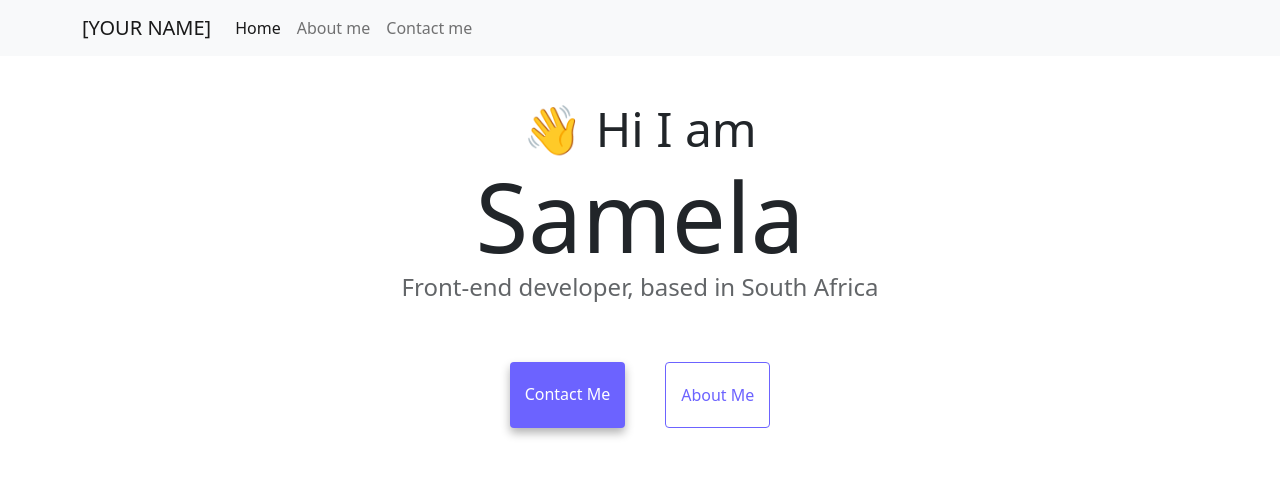
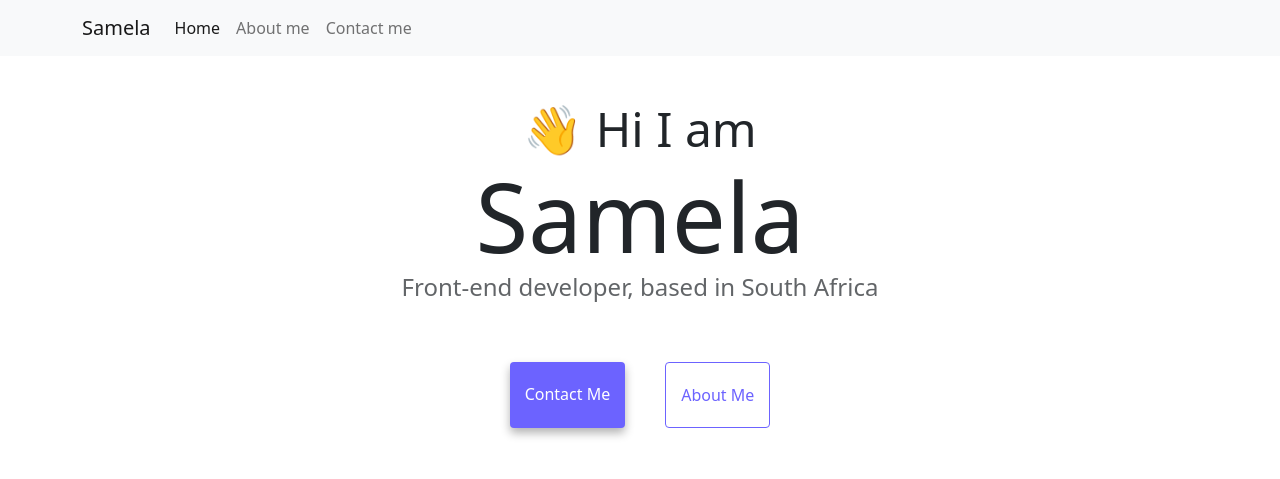
Before and after one commit to Samela1209/About-me, a plain HTML site: page index.html in a window 1280 px wide. Shown: the top 479 px of the page. Drawn offline with nearby package versions, Linux system fonts and the light colour scheme.

Commit message:
updated html

```diff
--- a/index.html
+++ b/index.html
@@ -17,7 +17,7 @@
 <body>
     <nav class="navbar navbar-expand-lg navbar-light bg-light fixed-top">
         <div class="container">
-            <a class="navbar-brand" href="index.html">[YOUR NAME]</a>
+            <a class="navbar-brand" href="index.html">Samela</a>
             <button class="navbar-toggler" type="button" data-bs-toggle="collapse" data-bs-target="#navbarNav"
                 aria-controls="navbarNav" aria-expanded="false" aria-label="Toggle navigation">
                 <span class="navbar-toggler-icon"></span>
```
